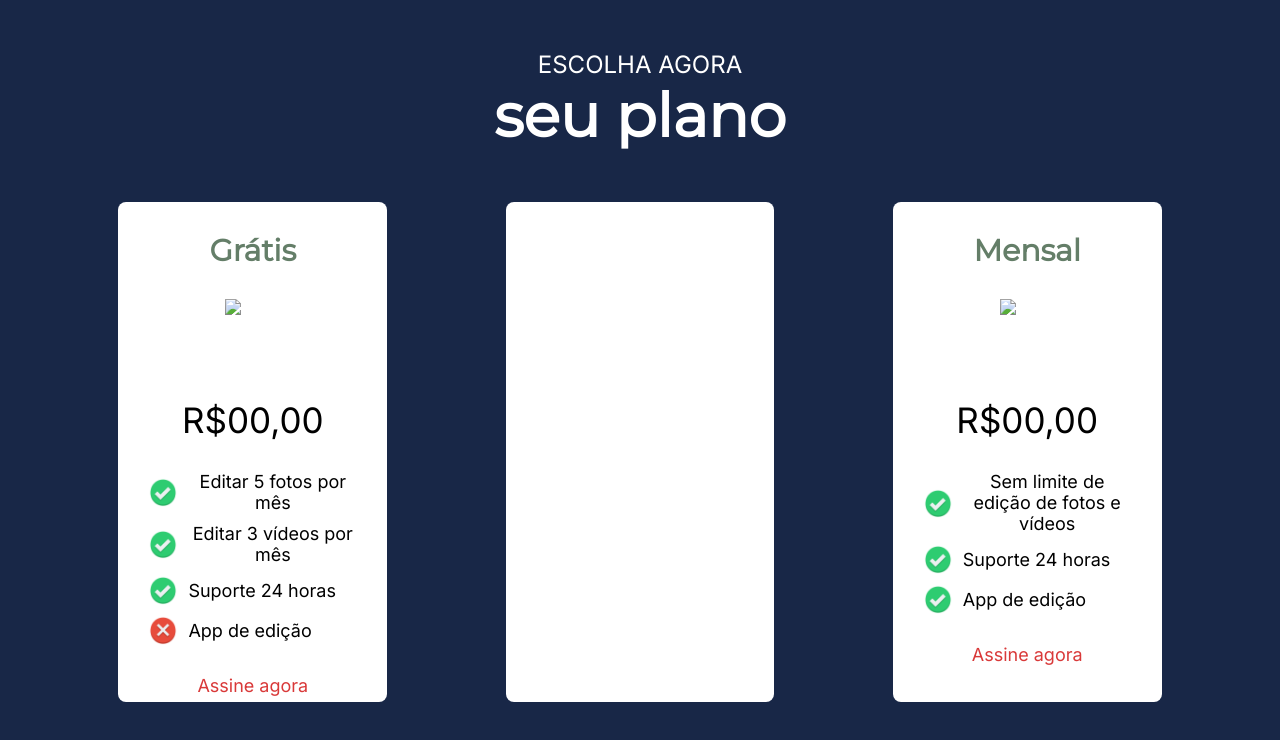
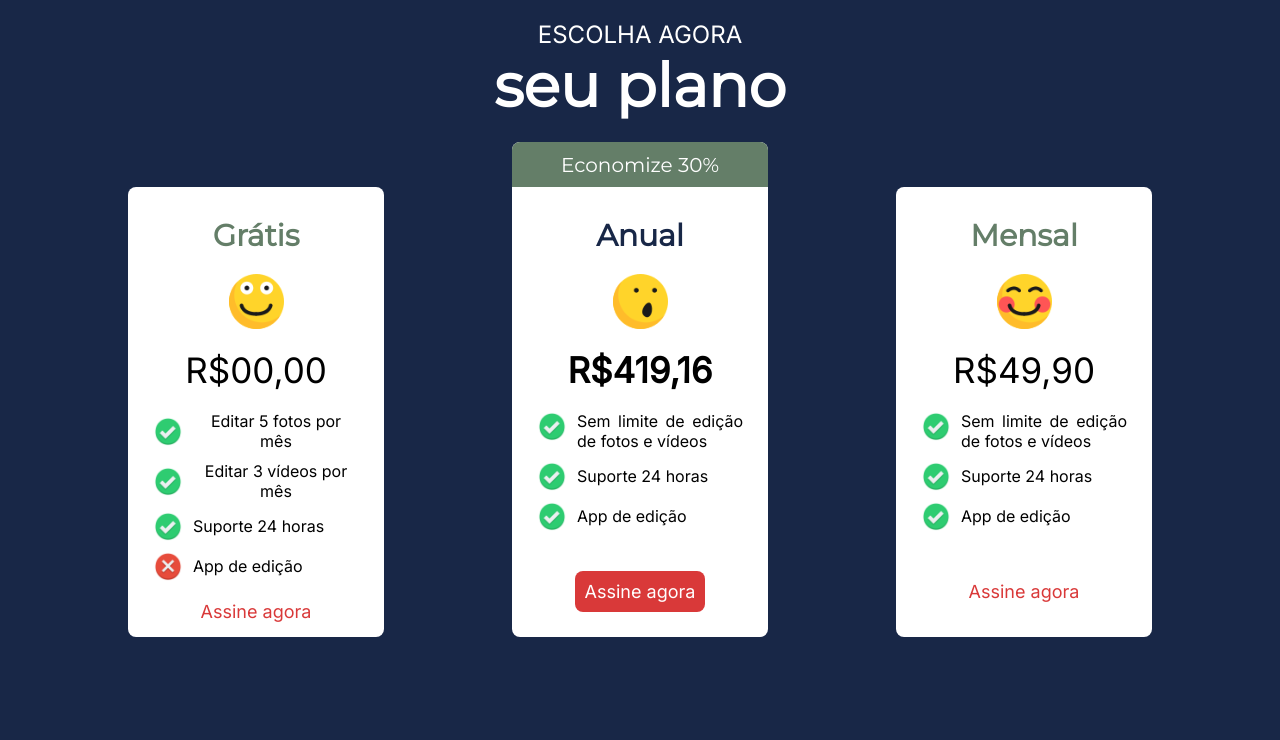
Before and after one commit to CaioAlves10/Modelo-assinaturas-tabela-de-precos-1.0, a plain HTML site: page index.html in a window 1280 px wide. Drawn offline with Linux system fonts and the light colour scheme.

Commit message:
Projeto finalizado

```diff
--- a/index.html
+++ b/index.html
@@ -19,11 +19,11 @@
             <div class="cards">
                 <div class="headerCard">
                     <p class="tituloCard">Grátis</p>
-                    <img class="emojiHappy" src="img/emoji-happy1.png" alt="Emoji com sorriso">
+                    <img class="emoji" src="img/emoji1.png" alt="Emoji com sorriso">
                     <p class="money">R$00,00</p>
                 </div>
 
-                <section class="icons-texts">
+                <section class="icons-texts-card-01">
                     <div class="box-icon-text">
                         <img class="iconCheck" src="img/icon-check.png" alt="Ícone check">
                         <p>Editar 5 fotos por mês</p>
@@ -45,19 +45,45 @@
                 <a class="assineJa" href="#">Assine agora</a>
             </div>
 
-            <div class="cards">
-                <p>a</p>
+            <div class="card-02">
+                <div id="economize">
+                    <p>Economize 30%</p>
+                </div>
+                <div class="headerCard">
+                    <p class="tituloAnual">Anual</p>
+                    <img class="emoji" src="img/emoji3.png" alt="Emoji com sorriso">
+                    <p class="moneyCard02">R$419,16</p>
+                </div>
+
+                <section class="icons-texts-section">
+                    <div class="box-icon-text-1">
+                        <img class="iconCheck" src="img/icon-check.png" alt="Ícone check">
+                        <p class="justificarTexto">Sem limite de edição de fotos e vídeos</p>
+                    </div>
+
+                    <div class="box-icon-text">
+                        <img class="iconCheck" src="img/icon-check.png" alt="Ícone check">
+                        <p>Suporte 24 horas</p>
+                    </div>
+
+                    <div class="box-icon-text">
+                        <img class="iconCheck" src="img/icon-check.png" alt="Ícone check">
+                        <p>App de edição</p>
+                    </div>
+                </section>
+
+                <a class="assineJaButton" href="#">Assine agora</a>
             </div>
 
             <div class="cards">
                 <div class="headerCard">
                     <p class="tituloCard">Mensal</p>
-                    <img class="emojiHappy" src="img/emoji-happy2.png" alt="Emoji com sorriso">
-                    <p class="money">R$00,00</p>
+                    <img class="emoji" src="img/emoji2.png" alt="Emoji com sorriso">
+                    <p class="money">R$49,90</p>
                 </div>
 
-                <section class="icons-texts">
-                    <div class="box-icon-text">
+                <section class="icons-texts-section">
+                    <div class="box-icon-text-1">
                         <img class="iconCheck" src="img/icon-check.png" alt="Ícone check">
                         <p class="justificarTexto">Sem limite de edição de fotos e vídeos</p>
                     </div>
--- a/style.css
+++ b/style.css
@@ -15,7 +15,7 @@ body {
 
 header {
     text-align: center;
-    margin: 50px 0;
+    margin: 20px 0;
 }
 
 #titulo {
@@ -30,7 +30,7 @@ header {
     font-size: 60px;
 }
 
-/* cards */
+/* Cards */
 
 section {
     display: flex;
@@ -39,8 +39,18 @@ section {
 
 section div.cards {
     background: #FFFFFF;
-    width: 21%;
-    height: 500px;
+    width: 20%;
+    height: 450px;
+    border-radius: 8px;
+    text-align: center;
+
+    margin-top: 45px;
+}
+
+.card-02 {
+    background: #FFFFFF;
+    width: 20%;
+    height: 495px;
     border-radius: 8px;
     text-align: center;
 }
@@ -63,27 +73,17 @@ section div.cards {
     display: flex;
     flex-direction: column;
     align-items: center;
-    gap: 30px;
+    gap: 20px;
 
-    margin: 30px 0;
+    margin: 30px 0 20px;
 }
 
-.emojiHappy {
+.emoji {
     width: 55px;
 }
 
-.icons-texts div p {
-    font-family: 'Inter', sans-serif;
-    font-size: 18px;
-    color: #000;
-}
-
-.icons-texts {
-    display: flex;
-    flex-direction: column;
-
-    margin: 0 30px;
-    margin-bottom: 30px;
+.emoji:hover {
+    width: 60px;
 }
 
 .box-icon-text {
@@ -107,11 +107,95 @@ section div.cards {
     font-size: 18px;
     color: #D93939;
     text-decoration: none;
-
-    padding: 0;
-    margin: 0;
 }
 
 .assineJa:hover {
     text-decoration: underline;
 }
+
+/* Card 01 */
+
+.icons-texts-card-01 div p {
+    font-family: 'Inter', sans-serif;
+    font-size: 16px;
+    color: #000;
+}
+
+.icons-texts-card-01 {
+    display: flex;
+    flex-direction: column;
+
+    margin: 0 25px 20px;
+}
+
+/* Card 02 */
+
+.tituloAnual {
+    font-family: 'Montserrat', sans-serif;
+    font-weight: bold;
+    font-size: 30px;
+    color: #182747;
+}
+
+.moneyCard02 {
+    font-family: 'Inter', sans-serif;
+    font-weight: bold;
+    font-size: 35px;
+    color: #000;
+}
+
+.assineJaButton {
+    font-family: 'Inter', sans-serif;
+    font-size: 18px;
+    text-decoration: none;
+    color: #FFFFFF;
+    background: #D93939;
+
+    border-radius: 8px;
+    padding: 10px;
+}
+
+.assineJaButton:hover {
+    font-size: 19px;
+    padding: 11px;
+}
+
+/* Card 02 e Card 03 */
+
+.icons-texts-section div p {
+    font-family: 'Inter', sans-serif;
+    font-size: 16px;
+    color: #000;
+}
+
+.icons-texts-section {
+    display: flex;
+    flex-direction: column;
+
+    margin: 0 25px 50px;
+}
+
+.justificarTexto {
+    text-align: justify;
+}
+
+.box-icon-text-1 {
+    display: flex;
+    gap: 10px;
+    align-items: flex-start;
+
+    margin-bottom: 10px;
+}
+
+#economize {
+    background: #647E68;
+    height: 45px;
+    border-radius: 8px 8px 0 0;
+
+    font-family: 'Montserrat', sans-serif;
+    font-size: 20px;
+
+    display: flex;
+    justify-content: center;
+    align-items: center;
+}
```
